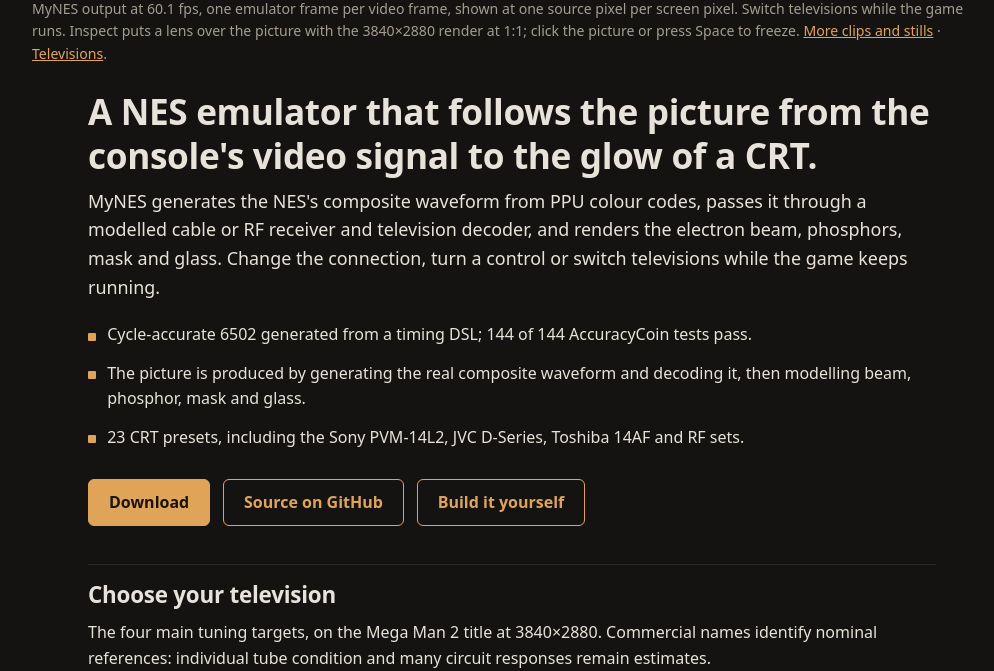
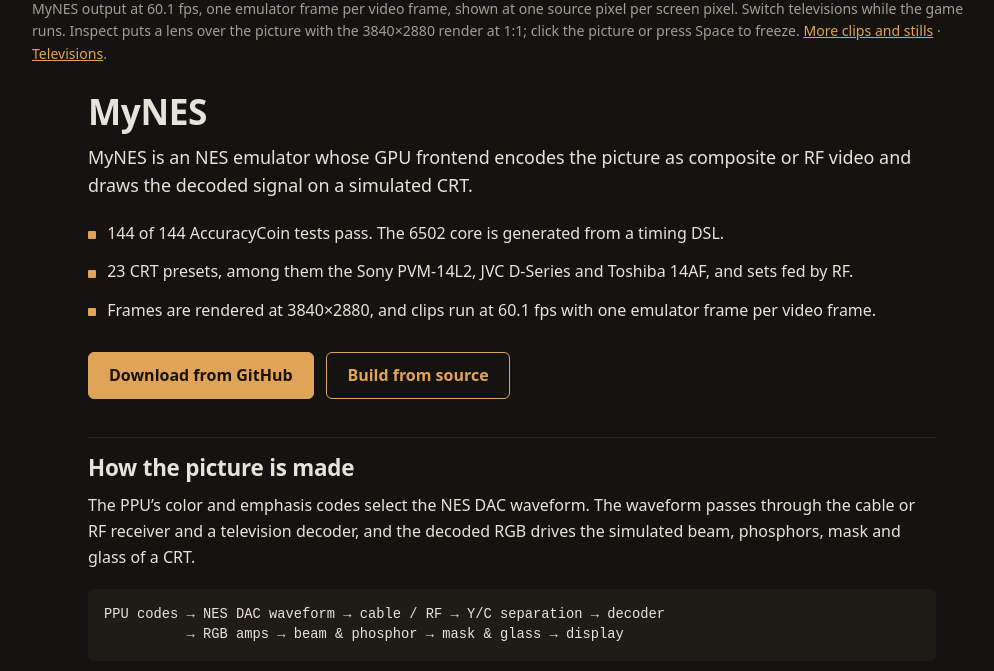
Before and after one commit to yaglo/mynes-web, a Jekyll site: the page built from index.md, in a window 1280 px wide and 1400 px high, scrolled down 996 px. Shown: the top 671 px of the window, without its empty margins (128-1122 px from the left). Built offline with Jekyll 4.4.1, drawn with Linux system fonts in a browser that asks for light colours; some of the changed text lies outside the part shown; grey boxes are pictures that could not be loaded.

Commit message:
Restructure the home page around the switcher
The home page now has, in order: the television switcher, the H1
"MyNES" and one sentence on what it is, three facts with their numbers,
the download and build buttons, a short "How the picture is made"
section with the pipeline line, and a comparison slider of the Sony
PVM-14L2 and Stas's Favourite presets on the Mega Man 2 rooftop, then
links to the gallery, the technical notes and the download page.

The numbers come from _data/facts.yml (test count, preset count, frame
size, frame rate), all taken from the existing pages, and the download
button names a version and platforms only once _data/release.yml has a
release date. The preset tiles (300x225 WebP files reduced 12.8 times
from the 3840x2880 frames), the caveat paragraph and the post list are
gone. TODO(copy) comments mark the text the rewrite replaces.

```diff
--- a/_data/release.yml
+++ b/_data/release.yml
@@ -1,8 +1,10 @@
 # The published release of MyNES, for the footer and the download page.
 # version is the code's CMake project version. date (YYYY-MM-DD), commit
-# (7 characters) and notes (URL of the release notes) are set when the
-# release is published on GitHub; until then the footer names no release.
+# (7 characters), notes (URL of the release notes) and platforms (list, for
+# the home page's download button) are set when the release is published on
+# GitHub; until then the footer and the home page name no release.
 version: "0.3.0"
 date:
 commit:
 notes:
+platforms:
--- a/_data/renders.yml
+++ b/_data/renders.yml
@@ -41,7 +41,7 @@
   game: Mega Man 2
   scene: rooftop title
   preset: stass_favourite
-  signal: RF
+  signal: channel 3 RF
   alt: Mega Man on the rooftop of the Mega Man 2 title screen, on the Stas's Favourite preset.
 
 mega-man-2-title-sony-pvm-14l2-lettering:
--- a/index.md
+++ b/index.md
@@ -2,56 +2,42 @@
 layout: home
 title: MyNES
 permalink: /
-description: MyNES is a NES emulator that generates the console's composite video waveform, decodes it like a television and models the beam, phosphor, mask and glass of a CRT. 23 CRT presets, cycle-accurate 6502 from a timing DSL.
+description: MyNES is an NES emulator whose GPU frontend encodes the picture as composite or RF video and draws the decoded signal on a simulated CRT.
 ---
-
+{%- assign facts = site.data.facts -%}
+{%- assign release = site.data.release -%}
 <section class="hero">
 {% include tv-switcher.html %}
 
-<h1>A NES emulator that follows the picture from the console's video signal to the glow of a CRT.</h1>
+<h1>MyNES</h1>
 
-<p class="intro">MyNES generates the NES's composite waveform from PPU colour codes, passes it through a modelled cable or RF receiver and television decoder, and renders the electron beam, phosphors, mask and glass. Change the connection, turn a control or switch televisions while the game keeps running.</p>
+<!-- TODO(copy): the one sentence that says what MyNES is. -->
+<p class="intro">MyNES is an NES emulator whose GPU frontend encodes the picture as composite or RF video and draws the decoded signal on a simulated CRT.</p>
 
+<!-- TODO(copy): three facts, each with its number; the numbers come from _data/facts.yml. -->
 <ul class="facts">
-<li>Cycle-accurate 6502 generated from a timing DSL; 144 of 144 AccuracyCoin tests pass.</li>
-<li>The picture is produced by generating the real composite waveform and decoding it, then modelling beam, phosphor, mask and glass.</li>
-<li>23 CRT presets, including the Sony PVM-14L2, JVC D-Series, Toshiba 14AF and RF sets.</li>
+<li>{{ facts.tests.passed }} of {{ facts.tests.total }} {{ facts.tests.suite }} tests pass. The 6502 core is generated from a timing DSL.</li>
+<li>{{ facts.presets.count }} CRT presets, among them the Sony PVM-14L2, JVC D-Series and Toshiba 14AF, and sets fed by RF.</li>
+<li>Frames are rendered at {{ facts.frame.width }}×{{ facts.frame.height }}, and clips run at {{ facts.clip.fps_short }} fps with one emulator frame per video frame.</li>
 </ul>
 
-<div class="buttons">
-<a class="btn btn-primary" href="{{ site.project.releases }}">Download</a>
-<a class="btn btn-secondary" href="{{ site.project.code_repo }}">Source on GitHub</a>
-<a class="btn btn-secondary" href="{{ '/download/' | relative_url }}">Build it yourself</a>
-</div>
+<!-- TODO(copy): once the release is published (_data/release.yml has a date), the button names the version and the platforms. -->
+<p class="buttons">{% if release.date %}<a class="btn btn-primary" href="{{ release.notes | default: site.project.releases }}">Download MyNES {{ release.version }}{% if release.platforms %} for {{ release.platforms | join: " and " }}{% endif %}</a>{% else %}<a class="btn btn-primary" href="{{ site.project.releases }}">Download from GitHub</a>{% endif %} <a class="btn btn-secondary" href="{{ '/download/' | relative_url }}">Build from source</a></p>
 </section>
 
-## Choose your television
+## How the picture is made
 
-The four main tuning targets, on the Mega Man 2 title at 3840×2880. Commercial names identify nominal references: individual tube condition and many circuit responses remain estimates.
-
-<ul class="tiles">
-<li><a class="tile" href="{{ '/archive/presets/' | relative_url }}#sony_pvm_14l2"><img src="{{ '/assets/images/site/tile-sony_pvm_14l2.webp' | relative_url }}" alt="Mega Man 2 title on the Sony PVM-14L2 preset" width="300" height="225"><span>Sony PVM-14L2 · focused beam, fine aperture grille, D65, composite</span></a></li>
-<li><a class="tile" href="{{ '/archive/presets/' | relative_url }}#jvc_d_series_2000"><img src="{{ '/assets/images/site/tile-jvc_d_series_2000.webp' | relative_url }}" alt="Mega Man 2 title on the JVC D-Series preset" width="300" height="225"><span>JVC D-Series · cooler whites, slot mask, two-line comb</span></a></li>
-<li><a class="tile" href="{{ '/archive/presets/' | relative_url }}#toshiba_14af43"><img src="{{ '/assets/images/site/tile-toshiba_14af43.webp' | relative_url }}" alt="Mega Man 2 title on the Toshiba 14AF preset" width="300" height="225"><span>Toshiba 14AF · softer beam, broader highlights, three-line comb</span></a></li>
-<li><a class="tile" href="{{ '/archive/presets/' | relative_url }}#stass_favourite"><img src="{{ '/assets/images/site/tile-stass_favourite.webp' | relative_url }}" alt="Mega Man 2 title on the Stas's Favourite RF preset" width="300" height="225"><span>Stas's Favourite · RF reception, imperfect convergence, recovery</span></a></li>
-</ul>
-
-[All 23 presets, reviewed at 4K]({{ '/archive/presets/' | relative_url }}) · [Beam close-ups]({{ '/gallery/close-ups/' | relative_url }}) · [Feature tour]({{ '/archive/feature-tour/' | relative_url }})
-
-## How it works
-
-The composite path starts with PPU colour and emphasis codes, not an RGB palette. They select the 2C02/2C07 voltage waveform, which then passes through the console output, cable or RF receiver, sync and burst recovery, Y/C separation, colour decoding, RGB amplifiers, supply loading, beam deposition, phosphor decay, mask, glass and the host display.
+<!-- TODO(copy): two or three sentences on the signal path, from the technical notes; no caveats here (they are on the About page). -->
+The PPU's color and emphasis codes select the NES DAC waveform. The waveform passes through the cable or RF receiver and a television decoder, and the decoded RGB drives the simulated beam, phosphors, mask and glass of a CRT.
 
 <pre class="pipeline">PPU codes → NES DAC waveform → cable / RF → Y/C separation → decoder
           → RGB amps → beam &amp; phosphor → mask &amp; glass → display</pre>
 
-Composite and RF artefacts emerge from the signal processing rather than from a filter applied to a clean image. Beam width grows with current, bright areas can affect focus, recovery and raster size, and aperture grilles, slot masks and shadow masks give the display its texture. Still images cannot reproduce CRT motion on an LCD, and the presets are not measurements of twenty-three individual televisions; RF is an equivalent baseband model, not a complete tuner simulation. The [pipeline reference]({{ site.project.blob }}/docs/gpu-pipeline-reference.md) records those boundaries alongside the implemented stages.
+The [technical notes]({{ '/notes/' | relative_url }}) give the evidence behind each stage.
 
-The blog series explains the main ideas in order:
+## Sony PVM-14L2 and Stas's Favourite on the Mega Man 2 rooftop
 
-{% assign series = site.posts | sort: "date" %}
-<ol class="series-list">
-{% for post in series %}<li><a href="{{ post.url | relative_url }}">{{ post.title }}</a></li>
-{% endfor %}</ol>
+<!-- TODO(copy): the caption's last sentence: what to look at, with a number where there is one. -->
+{% include compare.html a="mega-man-2-title-sony-pvm-14l2-rooftop" b="mega-man-2-title-stass-favourite-rooftop" %}
 
-[Hardware research and model limits]({{ '/notes/' | relative_url }}) · [About the project]({{ '/about/' | relative_url }})
+[Gallery]({{ '/gallery/' | relative_url }}) · [Technical notes]({{ '/notes/' | relative_url }}) · [Download and build]({{ '/download/' | relative_url }})
```
Also changed, not shown: _data/facts.yml (added, +22 -0 lines).
